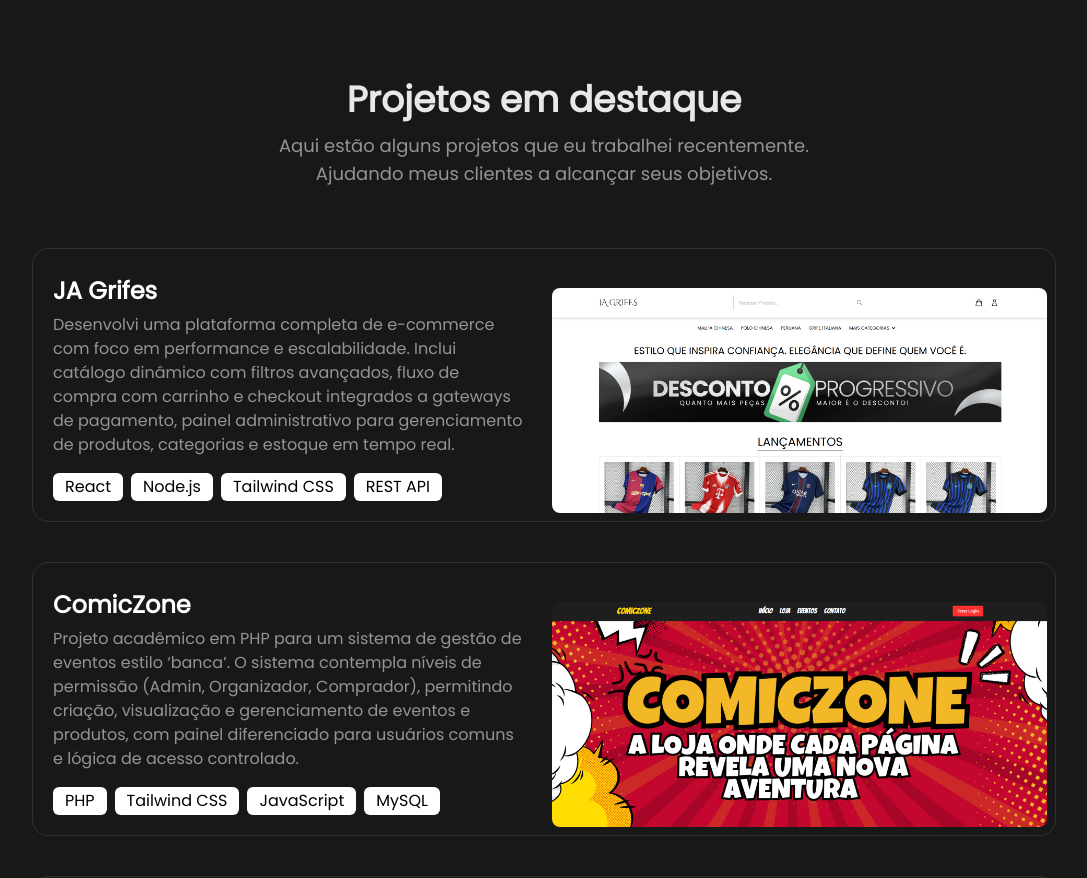
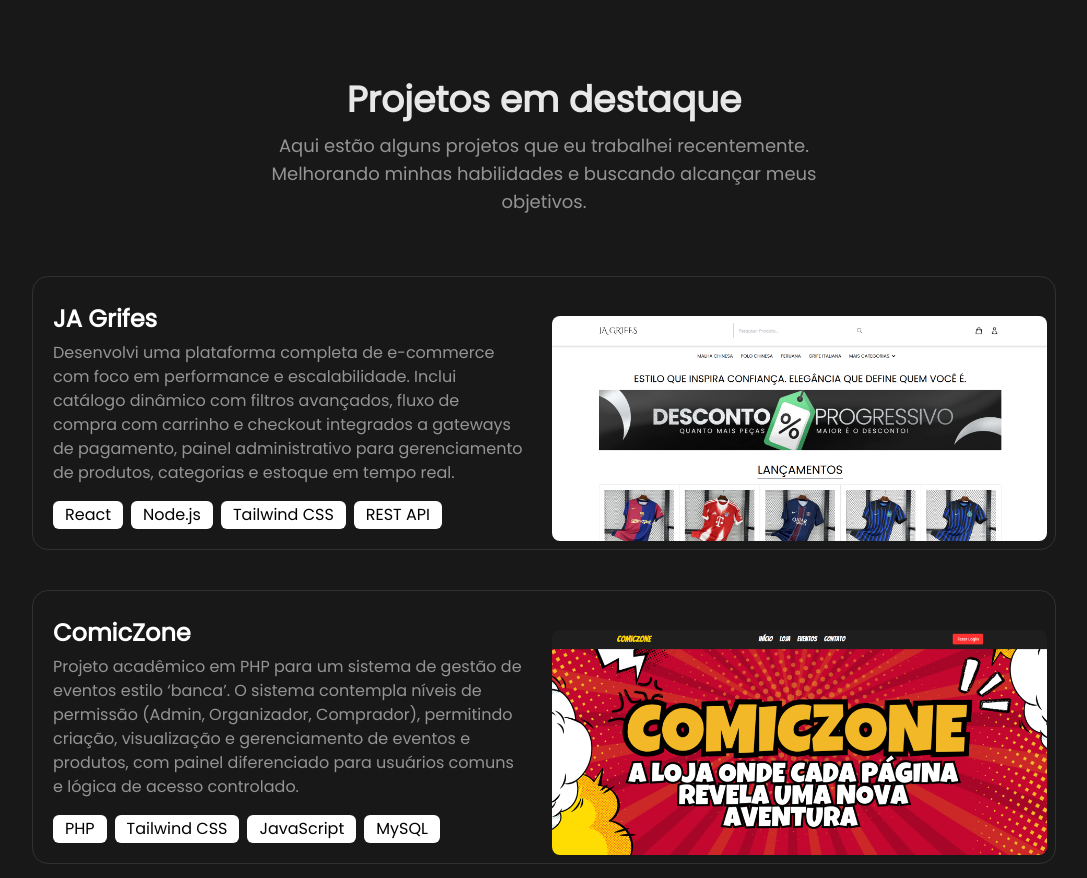
Before and after one commit to RafaelOlMoreira/portifolio-rafael, a React (Vite) app: page / in a window 1280 px wide. Shown: the part 820-1698 px from the top of the page, without its empty margins (96-1183 px from the left). Built offline with nearby package versions, Linux system fonts and the light colour scheme.

Commit message:
refactor(Projetos): Ajustado titulo da section.

```diff
--- a/src/components/Projetos.jsx
+++ b/src/components/Projetos.jsx
@@ -8,7 +8,7 @@
                     Projetos em destaque
                 </h1>
                 <p className='text-[#e8e8e8]/60 text-lg'>
-                    Aqui estão alguns projetos que eu trabalhei recentemente. Ajudando meus clientes a alcançar seus objetivos.
+                    Aqui estão alguns projetos que eu trabalhei recentemente. Melhorando minhas habilidades e buscando alcançar meus objetivos.
                 </p>
             </div>
 
```
